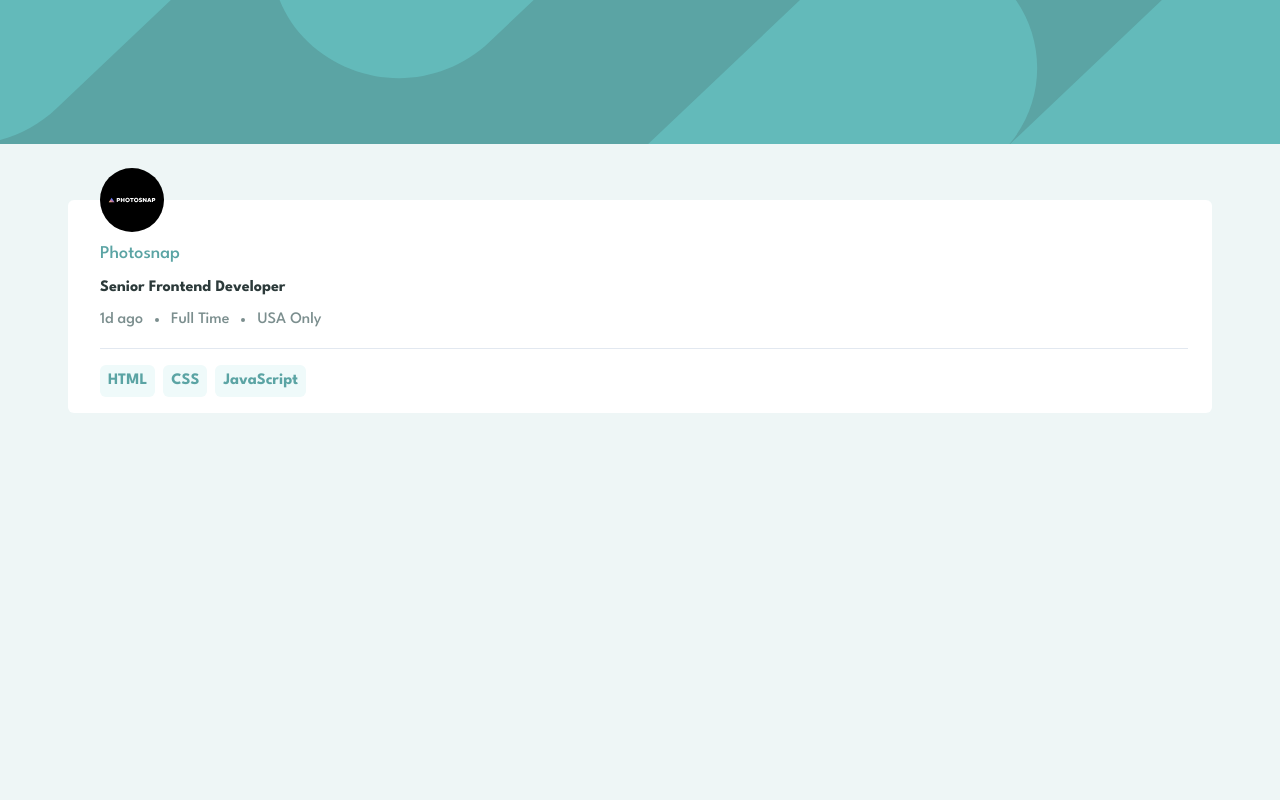
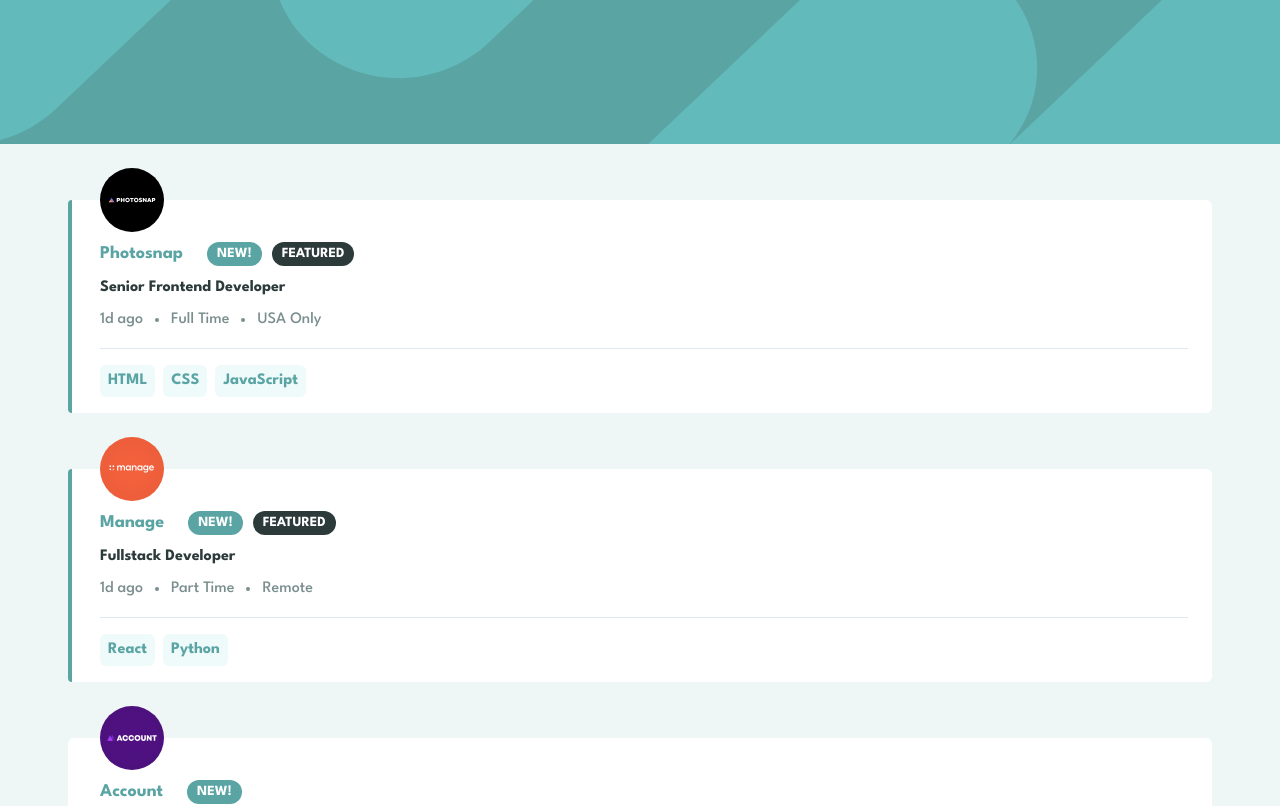
Before and after one commit to bpa03/static-jobs-listings, a Next.js app: page / in a window 1280 px wide. Shown: the top 806 px of the page. Built offline with nearby package versions, Linux system fonts and the light colour scheme.

Commit message:
Created component to visualize each job

```diff
--- /dev/null
+++ b/components/JobItem.tsx
@@ -0,0 +1,76 @@
+import { FC } from 'react';
+import Image from 'next/image';
+import { Job } from 'lib/jobs.interfaces';
+
+const BallSeparator: FC = () => (
+  <span className="w-1 h-1 bg-dark-100 block rounded-full" />
+);
+
+const Featured: FC = () => (
+  <span className="text-white text-sm uppercase bg-dark-200 font-bold px-2.5 py-[2px] rounded-3xl inline-block select-none">
+    Featured
+  </span>
+);
+
+const New: FC = () => (
+  <span className="text-white text-sm uppercase bg-primary font-bold px-2.5 py-[2px] rounded-3xl inline-block select-none">
+    New!
+  </span>
+);
+
+const CardIndicator: FC = () => (
+  <span className="absolute top-0 left-0 bottom-0 bg-primary w-1 rounded-bl-md rounded-tl-md"/>
+)
+
+const JobItem: FC<{ job: Job }> = ({ job }) => {
+  const technologies: string[] = [...job.tools, ...job.languages];
+
+  return (
+    <li className="w-full bg-white rounded-md pl-8 pr-6 pb-4 pt-10 relative">
+      {job.featured ? <CardIndicator /> : null}
+      <div className="absolute -top-8">
+        <div className="relative w-16 h-16">
+          <Image src={job.logo} alt={job.company + '.jpg'} fill />
+        </div>
+      </div>
+      <div className="space-y-2">
+        <div className="flex flex-row items-center space-x-6">
+          <h2 className="text-lg text-primary font-bold">
+            {job.company}
+          </h2>
+          <div className="space-x-2.5">
+            {job.new ? <New /> : null}
+            {job.featured ? <Featured /> : null}
+          </div>
+        </div>
+        <p className="text-dark-200 font-bold">{job.position}</p>
+        <div className="flex flex-row space-x-3 items-center">
+          <span className="text-dark-100 text-base">
+            {job.postedAt}
+          </span>
+          <BallSeparator />
+          <span className="text-dark-100 text-base">
+            {job.contract}
+          </span>
+          <BallSeparator />
+          <span className="text-dark-100 text-base">
+            {job.location}
+          </span>
+        </div>
+      </div>
+      <div className="w-full h-[1px] bg-slate-200 my-4" />
+      <div className="flex gap-x-2 gap-y-3 flex-wrap">
+        {technologies.map((tool, index) => (
+          <span
+            key={tool + index}
+            className="text-primary font-bold py-1 px-2 bg-light-100 rounded-md"
+          >
+            {tool}
+          </span>
+        ))}
+      </div>
+    </li>
+  );
+};
+
+export default JobItem;
--- a/components/JobList.tsx
+++ b/components/JobList.tsx
@@ -1,53 +1,13 @@
 import { FC } from 'react';
-import Image from 'next/image';
+import JobItem from './JobItem';
 import type { Job } from 'lib/jobs.interfaces';
 
-const BallSeparator: FC = () => (
-  <span className="w-1 h-1 bg-dark-100 block rounded-full" />
-);
-
 const JobList: FC<{ jobs: Job[] }> = ({ jobs }) => {
-  const firstJob = jobs[0];
-  const technologies: string[] = [...firstJob.tools, ...firstJob.languages];
-
   return (
-    <ul className="w-11/12 mx-auto py-6">
-      <li className="w-full bg-white rounded-md pl-8 pr-6 pb-4 pt-10 relative">
-        <div className="absolute -top-8">
-          <div className="relative w-16 h-16">
-            <Image
-              src={firstJob.logo}
-              alt={firstJob.company + '.jpg'}
-              fill
-            />
-          </div>
-        </div>
-        <div className="space-y-2">
-          <h2 className="text-lg text-primary">{firstJob.company}</h2>
-          <p className="text-dark-200 font-bold">
-            {firstJob.position}
-          </p>
-          <div className="flex flex-row space-x-3 items-center">
-            <span className="text-dark-100 text-base">
-              {firstJob.postedAt}
-            </span>
-            <BallSeparator />
-            <span className="text-dark-100 text-base">
-              {firstJob.contract}
-            </span>
-            <BallSeparator />
-            <span className="text-dark-100 text-base">
-              {firstJob.location}
-            </span>
-          </div>
-        </div>
-        <div className="w-full h-[1px] bg-slate-200 my-4" />
-        <div className="flex space-x-2">
-          {technologies.map((tool, index) => (
-            <span key={tool + index} className="text-primary font-bold py-1 px-2 bg-light-100 rounded-md">{tool}</span>
-          ))}
-        </div>
-      </li>
+    <ul className="w-11/12 mx-auto py-6 space-y-14">
+      {jobs.map((job) => (
+        <JobItem job={job} key={job.id}/>
+      ))}
     </ul>
   );
 };
```
